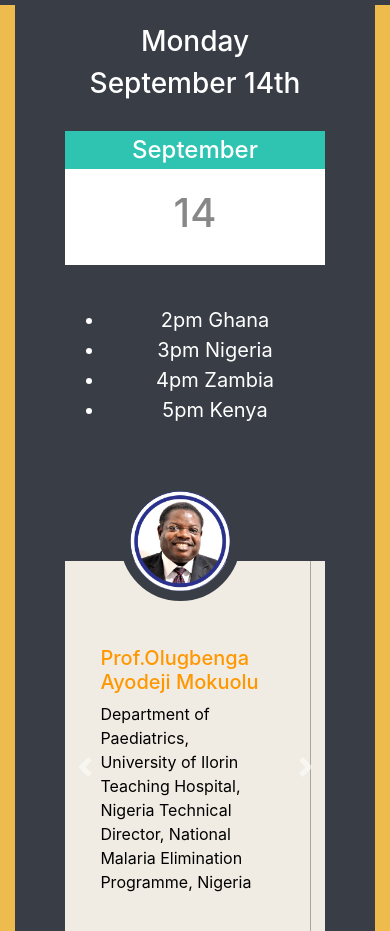
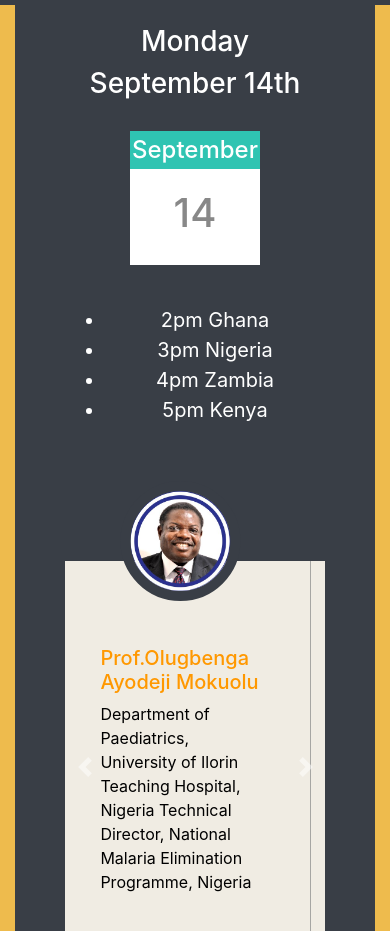
Before and after one commit to JayeshMoily/WebinarEvent, a plain HTML site: page index.html in a window 390 px wide. Shown: the part 1262-2193 px from the top of the page. Drawn offline with nearby package versions, Linux system fonts and the light colour scheme.

Commit message:
Update styles.css

```diff
--- a/styles.css
+++ b/styles.css
@@ -202,7 +202,16 @@
  background-color: #000;
 }
 @media (max-width: 1028px){
-
+.upper{
+    position: relative;
+    left: 25%;
+    width: 50%;
+  }
+  .lower{
+    position: relative;
+    left: 25%;
+    width: 50%;
+  }
   .date{
     text-align: center;
   }
```
